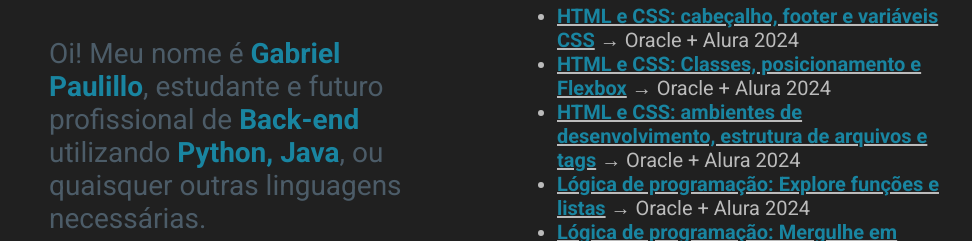
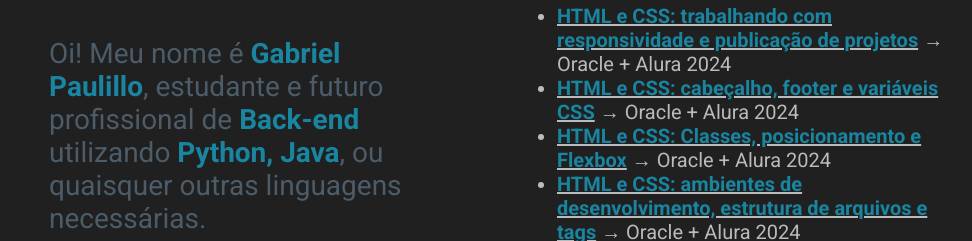
Before and after one commit to gabrielpaulillo/portfolio-resume, a plain HTML site: page resume.html in a window 1280 px wide. Shown: the part 177-418 px from the top of the page, without its empty margins (143-1115 px from the left). Drawn offline with Linux system fonts and the light colour scheme.

Commit message:
Added the last course

```diff
--- a/resume.html
+++ b/resume.html
@@ -79,6 +79,9 @@
                     <br>
                     <ul class="main__studies__list">
                         <li class="main__studies__list__item">
+                            <a href="https://cursos.alura.com.br/course/html-css-responsividade-publicacao-projetos"><strong class="text-highlight">HTML e CSS: trabalhando com responsividade e publicação de projetos</strong></a> → Oracle + Alura 2024
+                        </li>
+                        <li class="main__studies__list__item">
                             <a href="https://cursos.alura.com.br/course/html-css-cabecalho-footer-variaveis-css"><strong class="text-highlight">HTML e CSS: cabeçalho, footer e variáveis CSS</strong></a> → Oracle + Alura 2024
                         </li>
                         <li class="main__studies__list__item">
```
